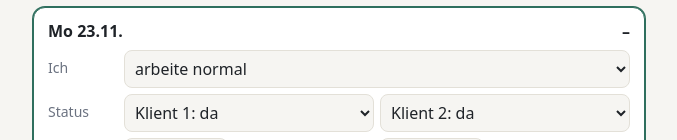
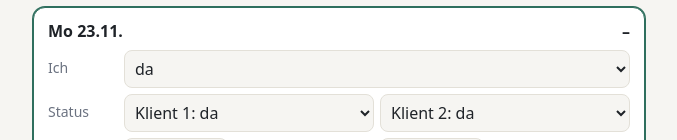
Before and after one commit to Deathless-Witch/Zeiterfassung, a plain HTML site: page index.html in a window 1280 px wide. Shown: the part 548-688 px from the top of the page, without its empty margins (301-978 px from the left). Drawn offline with Linux system fonts and the light colour scheme.

Commit message:
Auswahl 'Ich': da / krank / AU
Co-Authored-By: Claude Sonnet 5.5 <noreply@anthropic.com>
Claude-Session: https://claude.ai/code/session_01EqM4GFzDKBbQFHEr6aMU5g

```diff
--- a/index.html
+++ b/index.html
@@ -201,7 +201,7 @@ function renderWeek(){
     function opts(cur,name){return '<option value=""'+(cur?'':' selected')+'>'+esc(name)+': da</option><option value="abw"'+(cur==='abw'?' selected':'')+'>'+esc(name)+': abwesend</option><option value="krank"'+(cur==='krank'?' selected':'')+'>'+esc(name)+': krank</option>'}
     h+='<div class="card day'+(k===todayK?' today':'')+'" data-k="'+k+'">'+
       '<div class="dh">'+WD[dt.getDay()]+' '+ddmm(dt)+'</div><div class="net">'+(me==='krank'?'krank':me==='au'?'AU':cl?hm(cl.net)+' h':'–')+'</div>'+
-      '<div class="cl"><span class="mut">Ich</span><select data-f="me" style="grid-column:2/4"><option value=""'+(me?'':' selected')+'>arbeite normal</option><option value="krank"'+(me==='krank'?' selected':'')+'>krank (ohne AU)</option><option value="au"'+(me==='au'?' selected':'')+'>AU (krankgeschrieben)</option></select></div>'+
+      '<div class="cl"><span class="mut">Ich</span><select data-f="me" style="grid-column:2/4"><option value=""'+(me?'':' selected')+'>da</option><option value="krank"'+(me==='krank'?' selected':'')+'>krank</option><option value="au"'+(me==='au'?' selected':'')+'>AU</option></select></div>'+
       (d.pauseStart&&k!==todayK?'<div class="mut warn" style="grid-column:1/-1">Pause seit '+d.pauseStart+' nicht beendet – Pausenzeit unten prüfen.</div>':'')+
       (run>=3?'<div class="mut warn" style="grid-column:1/-1">'+run+'. Krankheitstag in Folge – ab hier AU nötig.</div>':'')+
       '<div class="cl"><span class="mut">Status</span><select data-f="a.st">'+opts(a.st||'',store.settings.nameA)+'</select><select data-f="b.st">'+opts(b.st||'',store.settings.nameB)+'</select></div>'+
```
